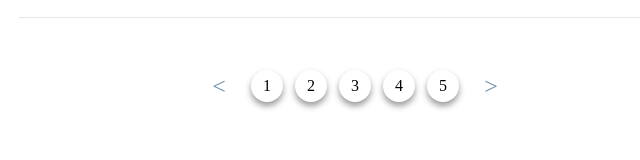
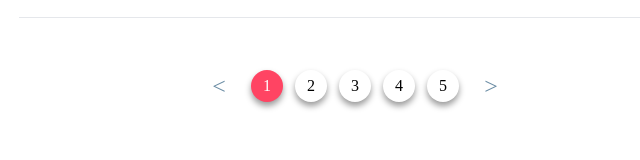
Before and after one commit to PlasticPlactice/graduationwork-group-elephant, a Next.js app: page /news in a window 1280 px wide. Shown: the part 1495-1655 px from the top of the page, without its empty margins (285-925 px from the left). Built offline with nearby package versions, Linux system fonts and the light colour scheme.

Commit message:
feat: 寄付ページとお知らせページのレイアウトをListPageLayoutコンポーネントに統合

```diff
--- a/app/(public)/donation/page.tsx
+++ b/app/(public)/donation/page.tsx
@@ -1,48 +1,24 @@
 import React from "react";
-import { Button } from "@/components/ui/button";
-import { Pagination } from "@/components/ui/pagination";
-import { Item } from "@/components/features/item";
+import { ListPageLayout } from "@/components/layouts/ListPageLayout";
 
-const newsItems = Array.from({ length: 10 }, (_, i) => ({
+const donationItems = Array.from({ length: 10 }, (_, i) => ({
   id: i + 1,
   date: "2025-10-01",
   title: "○○様よりご寄付をいただきました！",
   image: "/top/image.png",
 }));
 
+// TODO: 実際のデータとページネーションロジックを実装する
+const totalPages = 5;
+const currentPage = 1;
+
 export default function DonationPage() {
   return (
-    <div className="container mx-auto pt-8 px-4">
-      <div className="mb-8">
-        <Button
-          variant="outline"
-          href="/"
-          className="h-5 shadow-md rounded-lg hover:bg-gray-50 text-xs"
-          style={{
-            width: "fit-content",
-            color: "#FF4463",
-            border: "1px solid #FF4463",
-            backgroundColor: "#FFFFFF",
-          }}
-        >
-          &lt; トップへ
-        </Button>
-      </div>
-      <h1 className="text-2xl font-bold text-center tracking-widest mb-8">
-        みなさまからの寄贈本
-      </h1>
-      <div className="max-w-2xl mx-auto">
-        {newsItems.map((item) => (
-          <Item
-            key={item.id}
-            date={item.date}
-            title={item.title}
-            image={item.image}
-          />
-        ))}
-
-        <Pagination />
-      </div>
-    </div>
+    <ListPageLayout
+      title="みなさまからの寄贈本"
+      items={donationItems}
+      currentPage={currentPage}
+      totalPages={totalPages}
+    />
   );
 }
--- a/app/(public)/news/page.tsx
+++ b/app/(public)/news/page.tsx
@@ -1,7 +1,5 @@
 import React from "react";
-import { Button } from "@/components/ui/button";
-import { Pagination } from "@/components/ui/pagination";
-import { Item } from "@/components/features/item";
+import { ListPageLayout } from "@/components/layouts/ListPageLayout";
 
 const newsItems = Array.from({ length: 10 }, (_, i) => ({
   id: i + 1,
@@ -10,39 +8,17 @@ const newsItems = Array.from({ length: 10 }, (_, i) => ({
   image: "/top/image.png",
 }));
 
+// TODO: 実際のデータとページネーションロジックを実装する
+const totalPages = 5;
+const currentPage = 1;
+
 export default function NewsPage() {
   return (
-    <div className="container mx-auto pt-8 px-4">
-      <div className="mb-8">
-        <Button
-          variant="outline"
-          href="/"
-          className="h-5 shadow-md rounded-lg hover:bg-gray-50 text-xs"
-          style={{
-            width: "fit-content",
-            color: "#FF4463",
-            border: "1px solid #FF4463",
-            backgroundColor: "#FFFFFF",
-          }}
-        >
-          &lt; トップへ
-        </Button>
-      </div>
-      <h1 className="text-2xl font-bold text-center tracking-widest mb-8">
-        お知らせ一覧
-      </h1>
-      <div className="max-w-2xl mx-auto">
-        {newsItems.map((item) => (
-          <Item
-            key={item.id}
-            date={item.date}
-            title={item.title}
-            image={item.image}
-          />
-        ))}
-
-        <Pagination />
-      </div>
-    </div>
+    <ListPageLayout
+      title="お知らせ一覧"
+      items={newsItems}
+      currentPage={currentPage}
+      totalPages={totalPages}
+    />
   );
 }
--- /dev/null
+++ b/components/layouts/ListPageLayout.tsx
@@ -0,0 +1,60 @@
+import React from "react";
+import { Button } from "@/components/ui/button";
+import { Pagination } from "@/components/ui/pagination";
+import { Item } from "@/components/features/item";
+
+interface ItemProps {
+  id: number;
+  date: string;
+  title: string;
+  image: string;
+}
+
+interface ListPageLayoutProps {
+  title: string;
+  items: ItemProps[];
+  currentPage: number;
+  totalPages: number;
+}
+
+export const ListPageLayout = ({
+  title,
+  items,
+  currentPage,
+  totalPages,
+}: ListPageLayoutProps) => {
+  return (
+    <div className="container mx-auto pt-8 px-4">
+      <div className="mb-8">
+        <Button
+          variant="outline"
+          href="/"
+          className="h-5 shadow-md rounded-lg hover:bg-gray-50 text-xs"
+          style={{
+            width: "fit-content",
+            color: "var(--color-main)",
+            border: "1px solid var(--color-main)",
+            backgroundColor: "var(--color-bg)",
+          }}
+        >
+          &lt; トップへ
+        </Button>
+      </div>
+      <h1 className="text-2xl font-bold text-center tracking-widest mb-8">
+        {title}
+      </h1>
+      <div className="max-w-2xl mx-auto">
+        {items.map((item) => (
+          <Item
+            key={item.id}
+            date={item.date}
+            title={item.title}
+            image={item.image}
+          />
+        ))}
+
+        <Pagination currentPage={currentPage} totalPages={totalPages} />
+      </div>
+    </div>
+  );
+};
--- a/components/ui/pagination.tsx
+++ b/components/ui/pagination.tsx
@@ -1,20 +1,66 @@
+"use client";
+
 import React from "react";
 import "@/styles/components/pagination.css";
+import { useRouter, usePathname, useSearchParams } from "next/navigation";
 
-export const Pagination = () => {
+interface PaginationProps {
+  currentPage: number;
+  totalPages: number;
+}
+
+export const Pagination = ({
+  currentPage = 1,
+  totalPages = 5,
+}: PaginationProps) => {
+  const router = useRouter();
+  const pathname = usePathname();
+  const searchParams = useSearchParams();
+
+  const pages = Array.from({ length: totalPages }, (_, i) => i + 1);
+
+  const handlePageChange = (page: number) => {
+    const params = new URLSearchParams(searchParams?.toString() ?? "");
+    if (page === 1) {
+      params.delete("page");
+    } else {
+      params.set("page", String(page));
+    }
+    const query = params.toString();
+    router.push(`${pathname}${query ? `?${query}` : ""}`);
+  };
+
   return (
     <div className="pagination-container">
-      <button className="pagination-btn pagination-arrow" aria-label="前へ">
+      <button
+        className="pagination-btn pagination-arrow"
+        aria-label="前へ"
+        onClick={() => handlePageChange(currentPage - 1)}
+        disabled={currentPage === 1}
+      >
         <span>&lt;</span>
       </button>
 
-      {[1, 2, 3, 4, 5].map((page) => (
-        <button key={page} className="pagination-btn pagination-number">
+      {pages.map((page) => (
+        <button
+          key={page}
+          className={`pagination-btn pagination-number ${
+            page === currentPage ? "active" : ""
+          }`}
+          onClick={() => handlePageChange(page)}
+          aria-label={`ページ ${page}へ`}
+          aria-current={page === currentPage ? "page" : undefined}
+        >
           {page}
         </button>
       ))}
 
-      <button className="pagination-btn pagination-arrow" aria-label="次へ">
+      <button
+        className="pagination-btn pagination-arrow"
+        aria-label="次へ"
+        onClick={() => handlePageChange(currentPage + 1)}
+        disabled={currentPage === totalPages}
+      >
         <span>&gt;</span>
       </button>
     </div>
```
